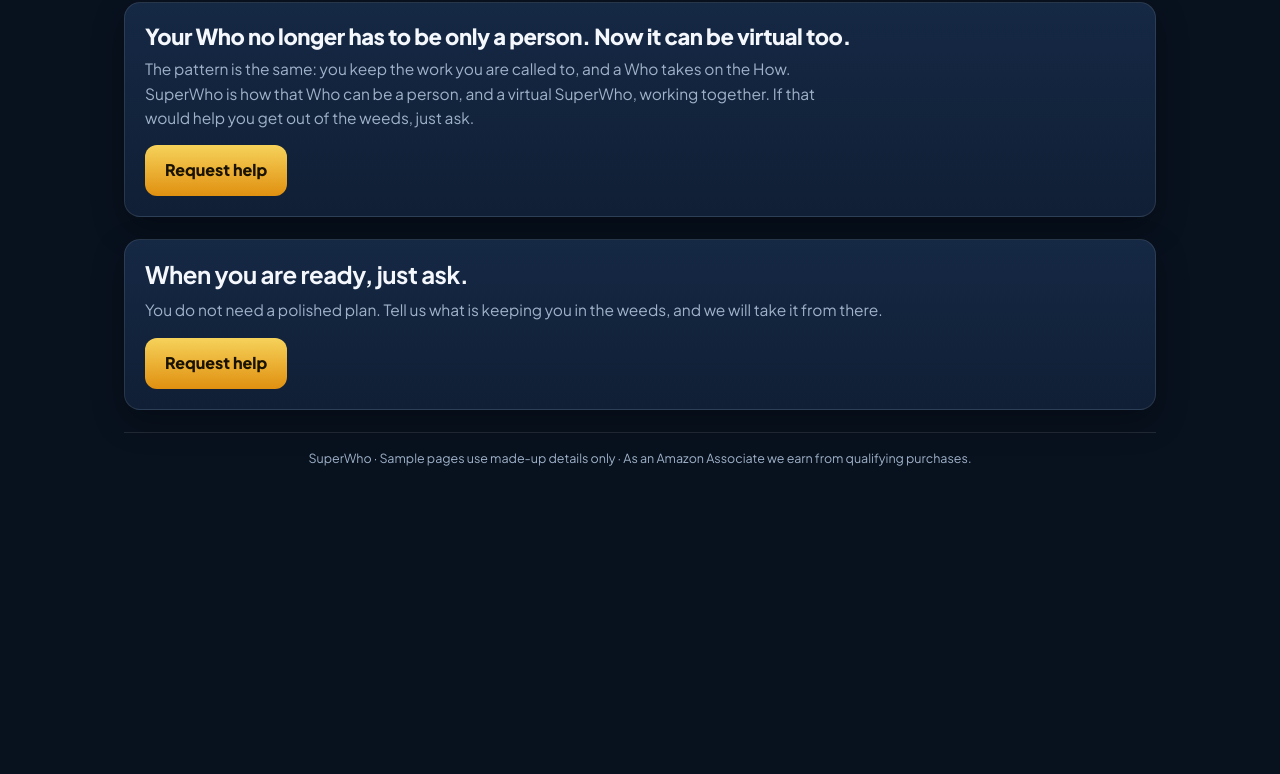
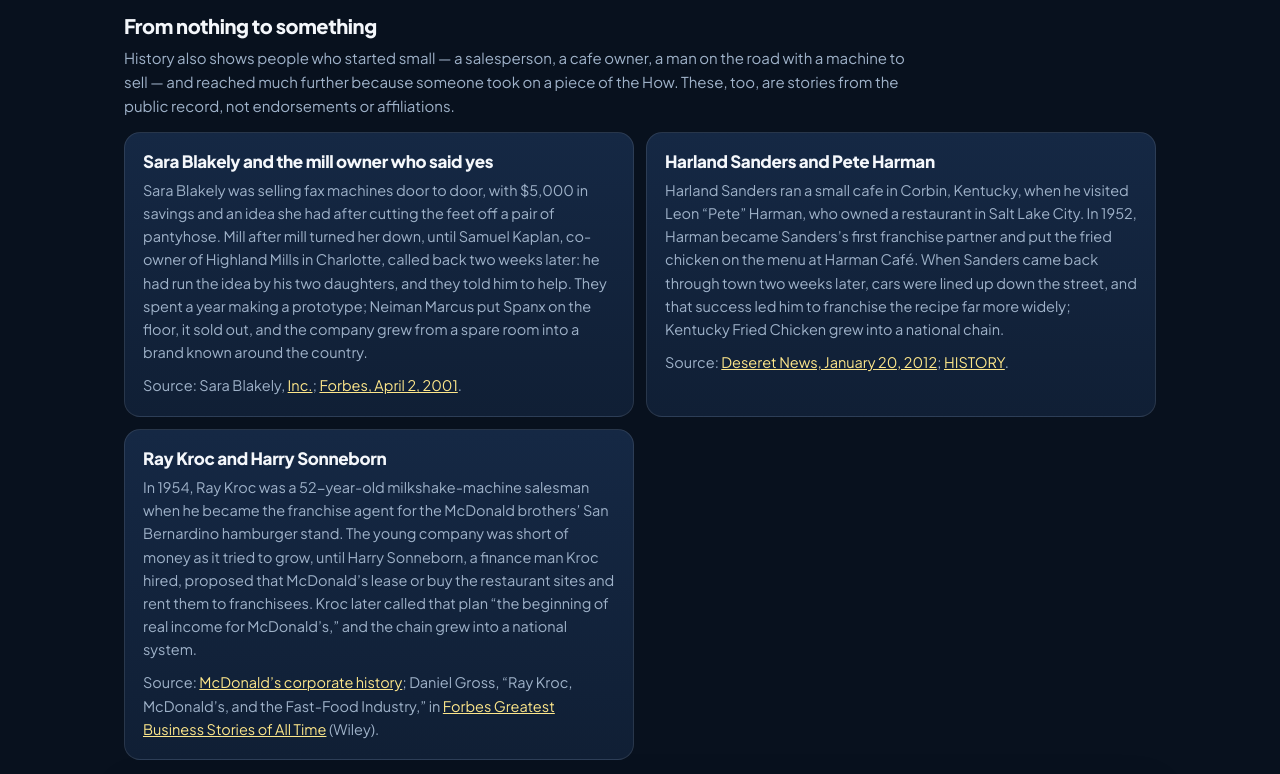
Before and after one commit to firesnatchers316/superwho-home, a plain HTML site: page index.html in a window 1280 px wide. Shown: the part 5518-6292 px from the top of the page. Before the commit the page ends 6123 px from the top, so only its background shows below. Drawn offline with Linux system fonts and the light colour scheme.

Commit message:
Add a sourced 'From nothing to something' subgroup in What history shows: Blakely and the mill owner, Sanders and Harman, Kroc and Sonneborn. No photos or implied endorsements. Keep the virtual Who close and Request help.

```diff
--- a/index.html
+++ b/index.html
@@ -576,6 +576,11 @@
     .turn h3 { font-size: 22px; font-weight: 800; margin-bottom: 8px; }
     .turn p { color: var(--muted); font-size: 15.5px; line-height: 1.6; margin-bottom: 14px; max-width: 62ch; }
 
+    .stories-group { margin-top: 28px; }
+    .stories-kicker { font-size: 20px; font-weight: 800; margin-bottom: 8px; }
+    .stories-lead { color: var(--muted); font-size: 15px; line-height: 1.6; margin-bottom: 14px; max-width: 72ch; }
+
+
   </style>
 </head>
 <body>
@@ -924,6 +929,29 @@
           <p class="story-source">Source: <a href="https://www.biggerpockets.com/blog/biggerpockets-podcast-425-benjamin-hardy" target="_blank" rel="noopener noreferrer">Benjamin Hardy on the BiggerPockets podcast</a>; <a href="https://www.strategiccoach.com/resources/the-multiplier-mindset-blog/create-self-expansion-dan-sullivan-dr-benjamin-hardy-discuss-their-book-who-not-how" target="_blank" rel="noopener noreferrer">Strategic Coach</a>.</p>
         </article>
       </div>
+
+      <div class="stories-group">
+        <h3 class="stories-kicker">From nothing to something</h3>
+        <p class="stories-lead">History also shows people who started small — a salesperson, a cafe owner, a man on the road with a machine to sell — and reached much further because someone took on a piece of the How. These, too, are stories from the public record, not endorsements or affiliations.</p>
+        <div class="stories">
+          <article class="story">
+            <h3>Sara Blakely and the mill owner who said yes</h3>
+            <p>Sara Blakely was selling fax machines door to door, with $5,000 in savings and an idea she had after cutting the feet off a pair of pantyhose. Mill after mill turned her down, until Samuel Kaplan, co-owner of Highland Mills in Charlotte, called back two weeks later: he had run the idea by his two daughters, and they told him to help. They spent a year making a prototype; Neiman Marcus put Spanx on the floor, it sold out, and the company grew from a spare room into a brand known around the country.</p>
+            <p class="story-source">Source: Sara Blakely, <a href="https://www.inc.com/sara-blakely/how-sara-blakley-started-spanx.html" target="_blank" rel="noopener noreferrer">Inc.</a>; <a href="https://www.forbes.com/forbes/2001/0402/120.html" target="_blank" rel="noopener noreferrer">Forbes, April 2, 2001</a>.</p>
+          </article>
+          <article class="story">
+            <h3>Harland Sanders and Pete Harman</h3>
+            <p>Harland Sanders ran a small cafe in Corbin, Kentucky, when he visited Leon “Pete” Harman, who owned a restaurant in Salt Lake City. In 1952, Harman became Sanders’s first franchise partner and put the fried chicken on the menu at Harman Café. When Sanders came back through town two weeks later, cars were lined up down the street, and that success led him to franchise the recipe far more widely; Kentucky Fried Chicken grew into a national chain.</p>
+            <p class="story-source">Source: <a href="https://www.deseret.com/2012/1/20/20245840/about-utah-story-of-first-kfc-shows-anything-can-happen/" target="_blank" rel="noopener noreferrer">Deseret News, January 20, 2012</a>; <a href="https://www.history.com/articles/8-facts-real-colonel-sanders-kfc" target="_blank" rel="noopener noreferrer">HISTORY</a>.</p>
+          </article>
+          <article class="story">
+            <h3>Ray Kroc and Harry Sonneborn</h3>
+            <p>In 1954, Ray Kroc was a 52-year-old milkshake-machine salesman when he became the franchise agent for the McDonald brothers’ San Bernardino hamburger stand. The young company was short of money as it tried to grow, until Harry Sonneborn, a finance man Kroc hired, proposed that McDonald’s lease or buy the restaurant sites and rent them to franchisees. Kroc later called that plan “the beginning of real income for McDonald’s,” and the chain grew into a national system.</p>
+            <p class="story-source">Source: <a href="https://corporate.mcdonalds.com/corpmcd/our-company/who-we-are/our-history.html" target="_blank" rel="noopener noreferrer">McDonald’s corporate history</a>; Daniel Gross, “Ray Kroc, McDonald’s, and the Fast-Food Industry,” in <a href="https://www.wiley.com/legacy/products/subject/business/forbes/kroc.pdf" target="_blank" rel="noopener noreferrer">Forbes Greatest Business Stories of All Time</a> (Wiley).</p>
+          </article>
+        </div>
+      </div>
+
       <div class="card turn">
         <h3>Your Who no longer has to be only a person. Now it can be virtual too.</h3>
         <p>The pattern is the same: you keep the work you are called to, and a Who takes on the How. SuperWho is how that Who can be a person, and a virtual SuperWho, working together. If that would help you get out of the weeds, just ask.</p>
```
